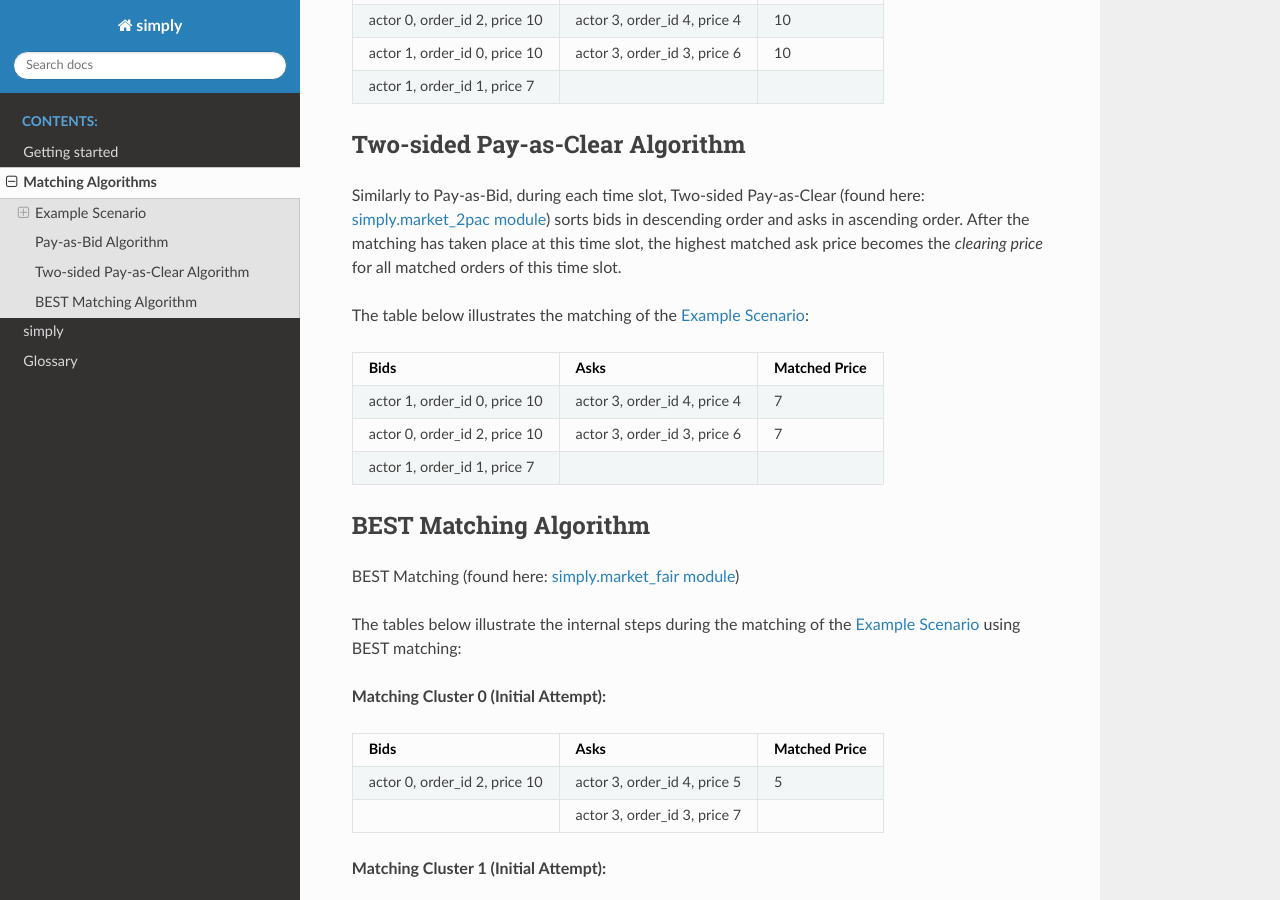
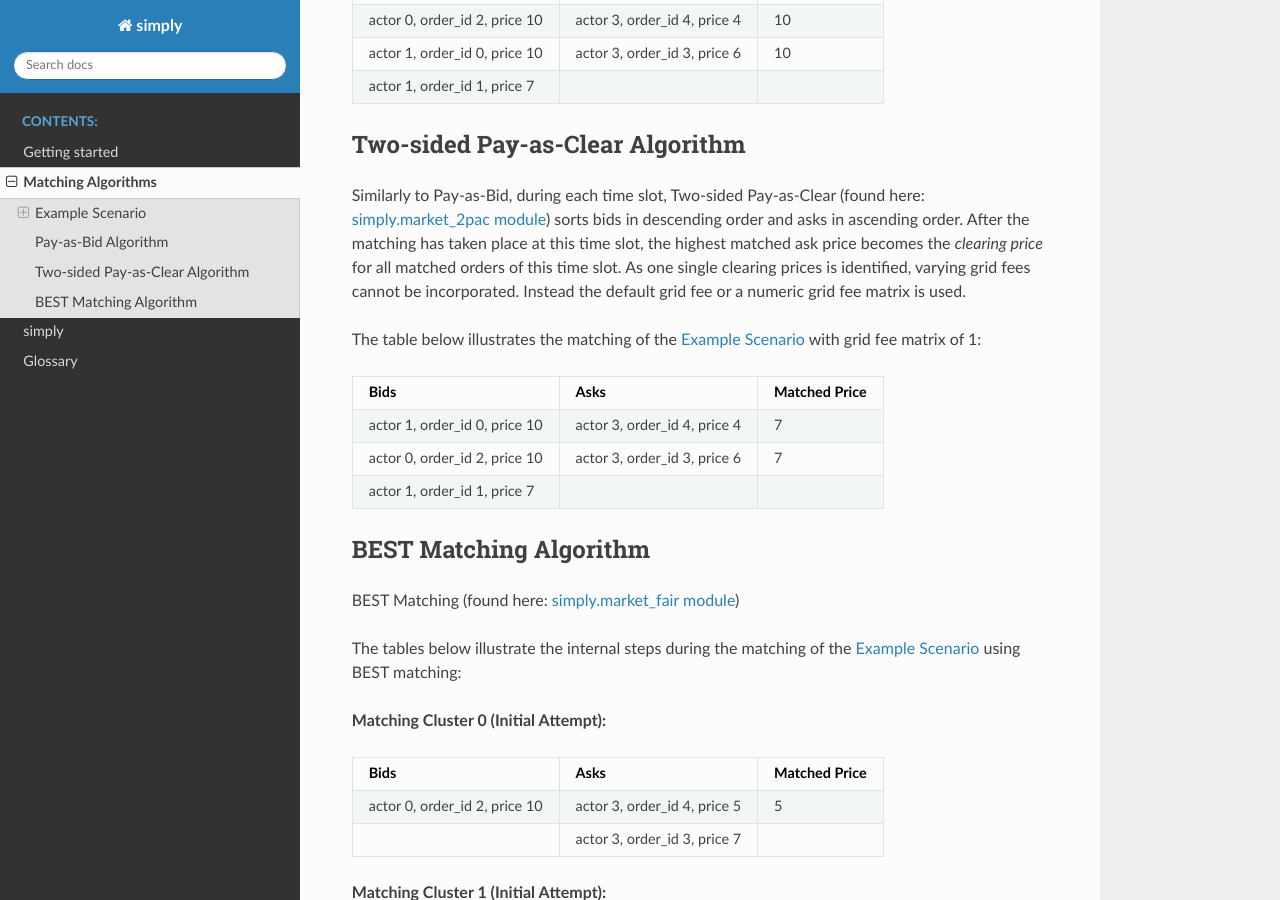
Before and after one commit to BESTenergytrade/simply, a Sphinx documentation site: the page built from doc/source/matching_strategies.rst, in a window 1280 px wide and 900 px high, scrolled down 2226 px. Built offline with Sphinx 7.4.7 and the Read the Docs theme 2.0.0, drawn with Linux system fonts in a browser that asks for light colours; formulas are drawn with MathJax 3.

Commit message:
Update doc numeric grid fee matrix

```diff
--- a/doc/source/matching_strategies.rst
+++ b/doc/source/matching_strategies.rst
@@ -103,10 +103,10 @@ Two-sided Pay-as-Clear Algorithm
 Similarly to Pay-as-Bid, during each time slot, Two-sided Pay-as-Clear (found here: :ref:`2pac`)
 sorts bids in descending order and asks in ascending order. After the matching has taken place at
 this time slot, the highest matched ask price becomes the *clearing price* for all matched
-orders of
-this time slot.
+orders of this time slot. As one single clearing prices is identified, varying grid fees
+cannot be incorporated. Instead the default grid fee or a numeric grid fee matrix is used.
 
-The table below illustrates the matching of the :ref:`example_scenario`:
+The table below illustrates the matching of the :ref:`example_scenario` with grid fee matrix of 1:
 
 +--------------------------------+-------------------------------+----------------+
 | Bids                           | Asks                          | Matched Price  |
```
